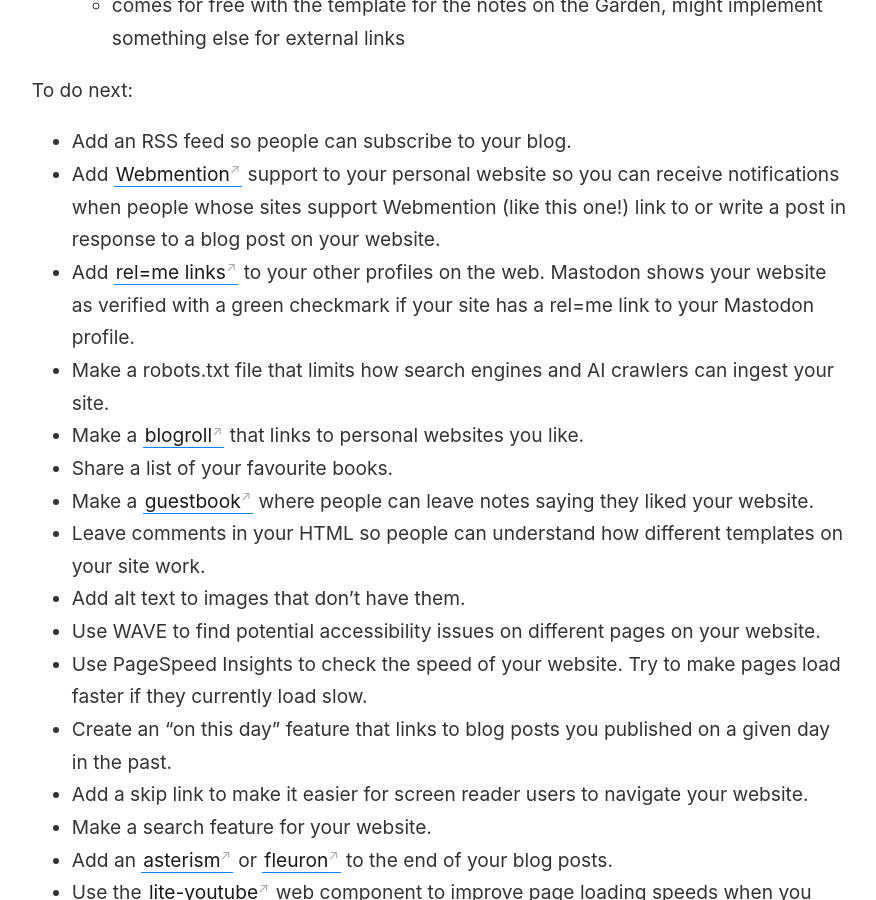
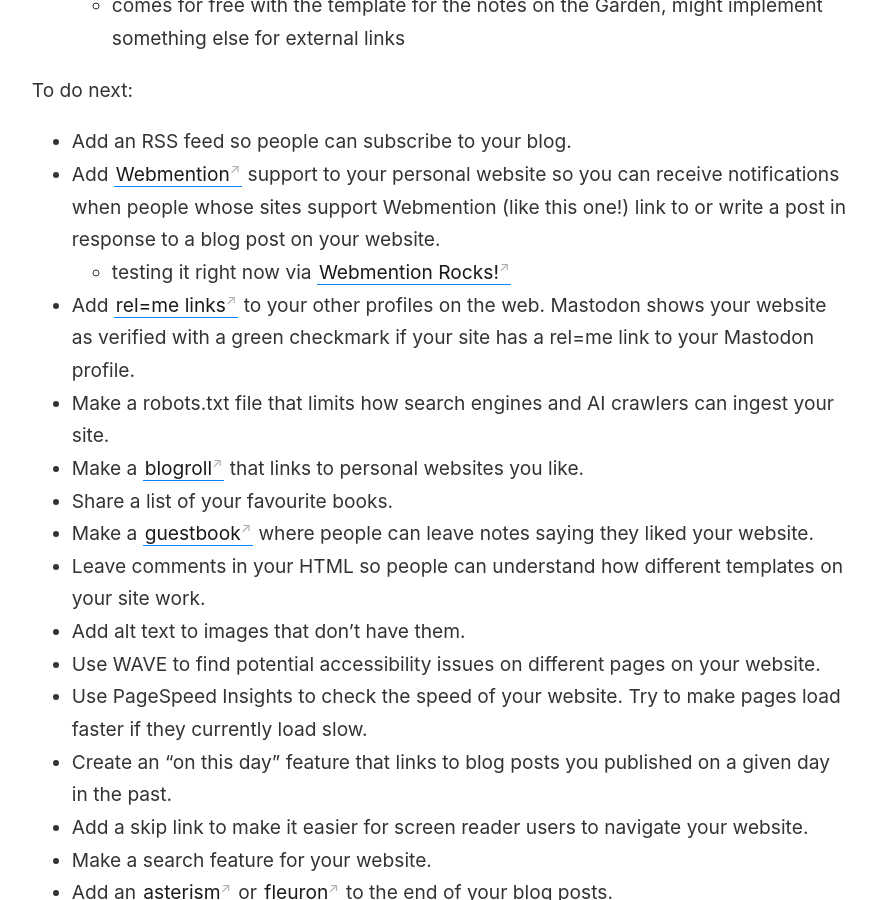
Before and after one commit to ricardochavezt/ricardochavezt.com, a Jekyll site: the page built from _notes/100 things I did (or will do) on my personal website.md, in a window 1280 px wide and 900 px high, scrolled down 1046 px. Shown: the whole window, without its empty margins (45-921 px from the left). Built offline with Jekyll 4.4.1, drawn with Linux system fonts in a browser that asks for light colours.

Commit message:
Test for Webmentions

```diff
--- a/_notes/100 things I did (or will do) on my personal website.md
+++ b/_notes/100 things I did (or will do) on my personal website.md
@@ -25,6 +25,7 @@
 To do next:
 - Add an RSS feed so people can subscribe to your blog.
 - Add [Webmention](https://indieweb.org/Webmention) support to your personal website so you can receive notifications when people whose sites support Webmention (like this one!) link to or write a post in response to a blog post on your website.
+	- testing it right now via [Webmention Rocks!](https://webmention.rocks/test/4)
 - Add [rel=me links](https://microformats.org/wiki/rel-me) to your other profiles on the web. Mastodon shows your website as verified with a green checkmark if your site has a rel=me link to your Mastodon profile.
 - Make a robots.txt file that limits how search engines and AI crawlers can ingest your site.
 - Make a [blogroll](https://indieweb.org/blogroll) that links to personal websites you like.
```
